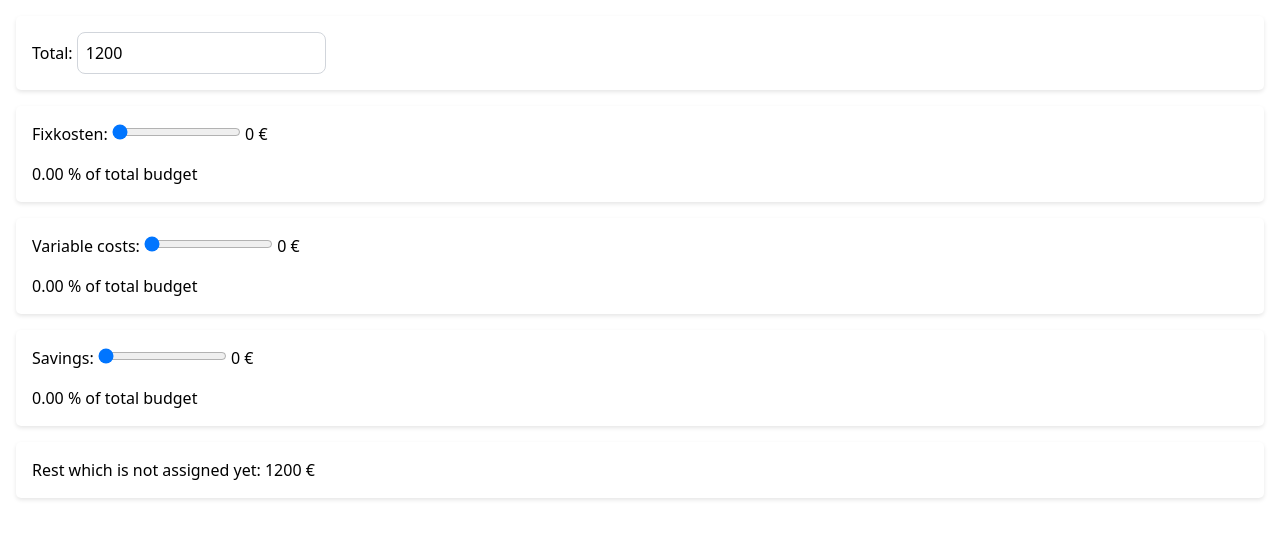
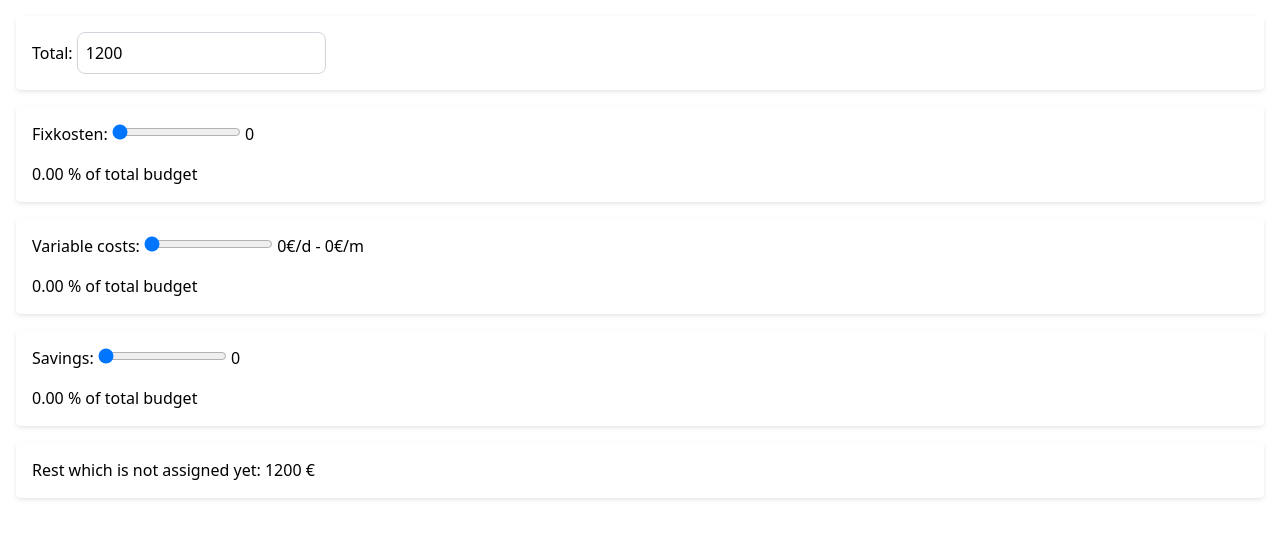
Before and after one commit to WendtOle/budgetier, a SvelteKit app: page / in a window 1280 px wide. Shown: the top 538 px of the page. Built offline with nearby package versions, Linux system fonts and the light colour scheme.

Commit message:
Input euros per day for monthly spending budget

```diff
--- a/src/Slider.svelte
+++ b/src/Slider.svelte
@@ -5,10 +5,11 @@
 	export let max: number;
 	export let label: string;
 	export let steps: number = 5;
+	export let displayValue: (value: number) => string = (value) => value.toString();
 </script>
 
 <div>
 	<label for="total">{label}:</label>
 	<input type="range" min="0" {max} step={steps} bind:value={$value} disabled={max === 0} />
-	<span>{$value} €</span>
+	<span>{displayValue($value)}</span>
 </div>
--- a/src/routes/+page.svelte
+++ b/src/routes/+page.svelte
@@ -5,8 +5,9 @@
 		total,
 		fixCosts,
 		maxFixedCosts,
+		dailySpendingBudget,
+		maxDailySpendingBudget,
 		monthlySpendingBudget,
-		maxMonthlySpendingBudget,
 		rest,
 		savings,
 		maxSavings
@@ -37,7 +38,13 @@
 		{/if}
 	</Card>
 	<Card>
-		<Slider value={monthlySpendingBudget} label="Variable costs" max={$maxMonthlySpendingBudget} />
+		<Slider
+			value={dailySpendingBudget}
+			label="Variable costs"
+			max={$maxDailySpendingBudget}
+			steps={1}
+			displayValue={(value) => `${value}€/d - ${$monthlySpendingBudget}€/m`}
+		/>
 		{#if $total !== 0}
 			<div>
 				{(($monthlySpendingBudget / $total) * 100).toPrecision(3)} % of total budget
--- a/src/store.ts
+++ b/src/store.ts
@@ -1,12 +1,17 @@
 import { derived, writable } from 'svelte/store';
+
+const DAYS_IN_MONTH = 31;
 
 export const total = writable(1200);
 export const fixCosts = writable(0);
 export const maxFixedCosts = derived(total, ($total) => $total);
-export const monthlySpendingBudget = writable(0);
-export const maxMonthlySpendingBudget = derived(
-	[total, fixCosts],
-	([$total, $fixCosts]) => $total - $fixCosts
+export const dailySpendingBudget = writable(0);
+export const monthlySpendingBudget = derived(
+	[dailySpendingBudget],
+	([$dailySpendingBudget]) => $dailySpendingBudget * DAYS_IN_MONTH
+);
+export const maxDailySpendingBudget = derived([total, fixCosts], ([$total, $fixCosts]) =>
+	Math.round(($total - $fixCosts) / DAYS_IN_MONTH)
 );
 export const savings = writable(0);
 export const maxSavings = derived(
@@ -22,9 +27,9 @@ maxFixedCosts.subscribe((max) => {
 	fixCosts.update((currentFixCosts) => (currentFixCosts > max ? max : currentFixCosts));
 });
 
-maxMonthlySpendingBudget.subscribe((max) => {
-	monthlySpendingBudget.update((currentVariableCosts) =>
-		currentVariableCosts > max ? max : currentVariableCosts
+maxDailySpendingBudget.subscribe((max) => {
+	dailySpendingBudget.update((currentDailySpendingBudget) =>
+		currentDailySpendingBudget > max ? max : currentDailySpendingBudget
 	);
 });
 
```
